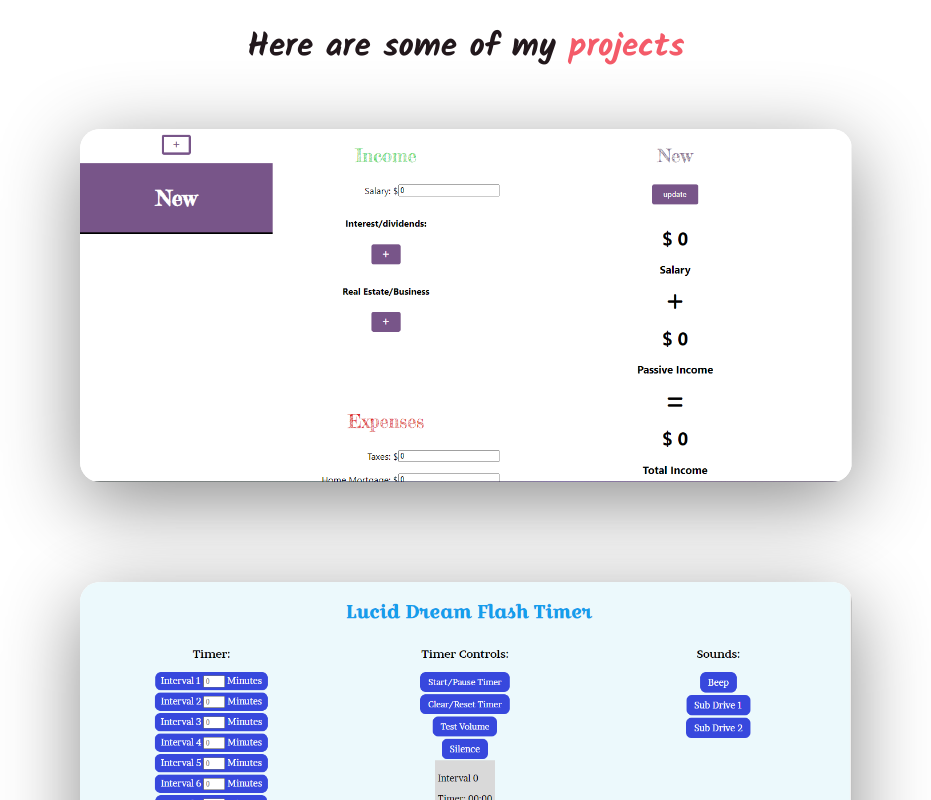
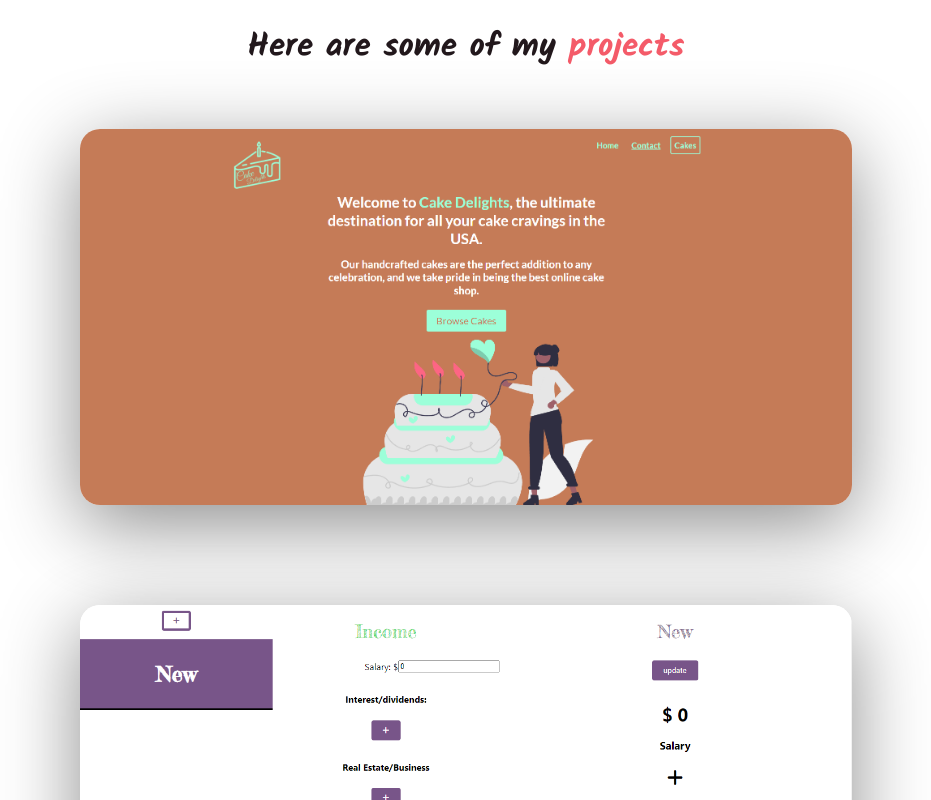
Before and after one commit to mpfuns/portfolio-june-2023, a React (Create React App) app: page / in a window 1280 px wide. Shown: the part 1320-2120 px from the top of the page, without its empty margins (174-1105 px from the left). Built offline with nearby package versions, Linux system fonts and the light colour scheme.

Commit message:
add Cake Deligths to data

```diff
--- a/src/data.js
+++ b/src/data.js
@@ -1,4 +1,12 @@
 export default[
+    {
+        projectName:"Cake Delights",
+        picImg:"Cake-Delightsweb.png",
+        onlineLink:"https://bright-rugelach-e83b78.netlify.app/",
+        githubLink:"https://github.com/mpfuns/cake-delights",
+        para:"I wanted to practice and improve my CSS skills. I made a fake E-commerce cake shop called Cake Delights. Also, to improve putting images in React. With this project, I have a better understanding of CSS on a deeper level.",
+        program:"HTML, CSS, Javascript, React"
+            },
     {
     projectName:"Rich Dad Poor Dad",
     picImg:"projects/richdadpoordad.png",
```
Also changed, not shown: public/Cake-Delightsweb.png (added).
